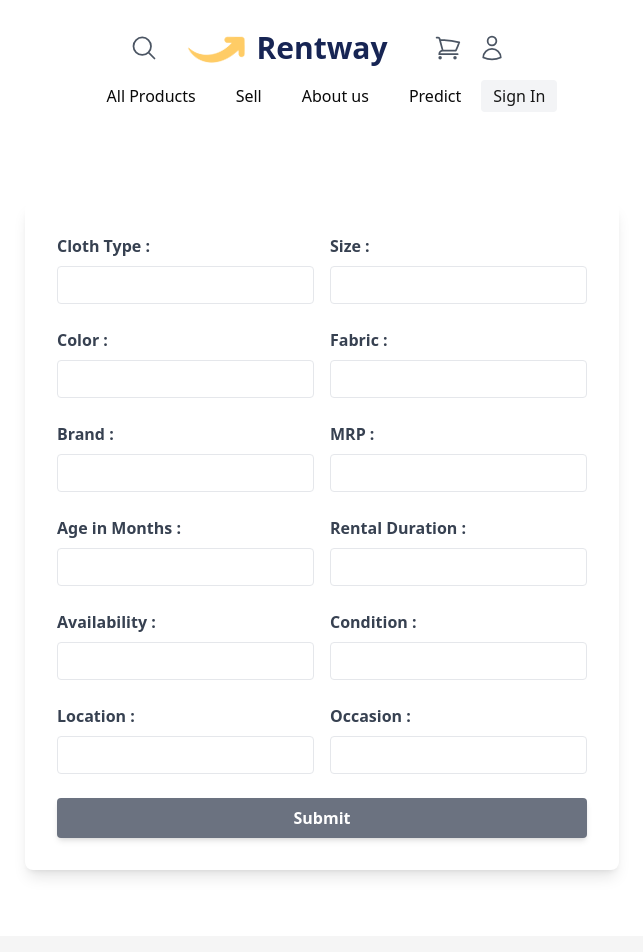
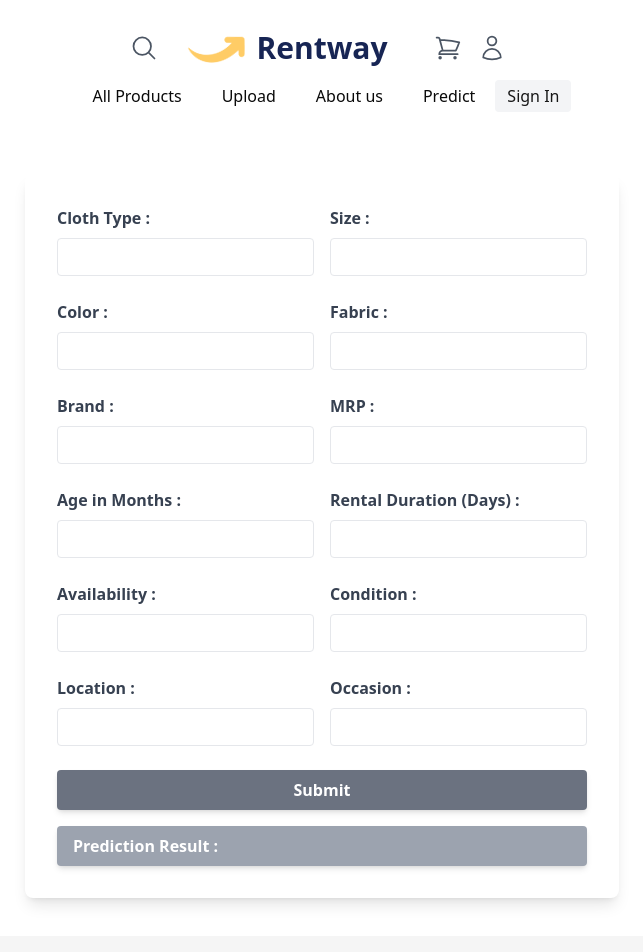
Before and after one commit to arushpanwar/bechdey, a Next.js app: page /predict in a window 1280 px wide. Shown: the top 952 px of the page, without its empty margins (318-961 px from the left). Built offline with nearby package versions, Linux system fonts and the light colour scheme.

Commit message:
Prediction result

```diff
--- a/components/Header.tsx
+++ b/components/Header.tsx
@@ -109,7 +109,7 @@ const Header = () => {
           </Link>
           <Link legacyBehavior href={"/submit"}>
             <a className="mx-5 hover:text-neutral-600 text-neutral-950 delay-75">
-              Sell
+              Upload
             </a>
           </Link>
           <Link legacyBehavior href={"/about"}>
--- a/components/RentalForm.tsx
+++ b/components/RentalForm.tsx
@@ -113,7 +113,7 @@ function RentalForm() {
     </div>
 
     <div className="flex flex-col mb-3">
-      <label htmlFor="rental_duration" className="block text-gray-700 font-bold mb-2">Rental Duration :</label>
+      <label htmlFor="rental_duration" className="block text-gray-700 font-bold mb-2">Rental Duration (Days) :</label>
       <input type="number" id="rental_duration" name="rental_duration" value={formData.rental_duration} onChange={handleChange} className="border rounded py-2 px-3 leading-tight focus:outline-none focus:shadow-outline"/>
     </div>
 
@@ -144,11 +144,13 @@ function RentalForm() {
     </div>
 
     <button type="submit" className="bg-gray-500 hover:bg-gray-600 text-white font-bold py-2 px-4 rounded shadow-md">Submit</button>
+    <p className="mt-4 bg-gray-400 text-white font-bold py-2 px-4 rounded shadow-md">Prediction Result :{predictionResult} </p>
 </form>
+
+  {/* {predictionResult && <p className="mt-4 bg-gray-500 hover:bg-gray-600 text-white font-bold py-2 px-4 rounded shadow-md">Prediction Result: {predictionResult}</p>} */}
 </div>
 
 
-  {predictionResult && <p className="mt-4">Prediction Result: {predictionResult}</p>}
   <form onSubmit={handleSubmit} className="flex flex-col"></form>
     </>
   );
```
